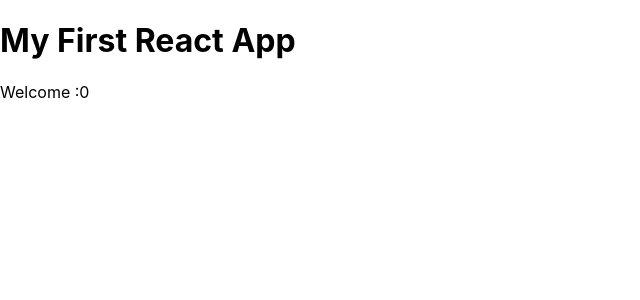
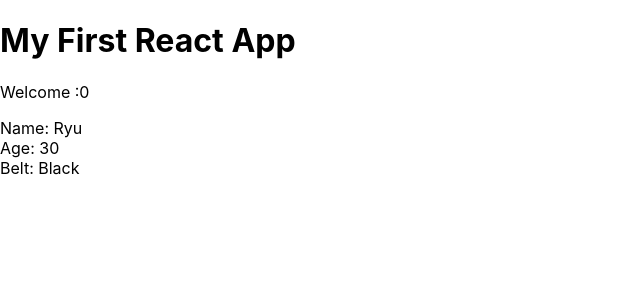
Before and after one commit to gonzalezsoriano777/REACT, a React (Create React App) app in the folder my-app/: page / in a window 1280 px wide. Shown: the top 300 px of the page, without its empty margins (0-640 px from the left). Built offline with nearby package versions, Linux system fonts and the light colour scheme.

Commit message:
Nesting Components

```diff
--- a/my-app/src/App.js
+++ b/my-app/src/App.js
@@ -1,4 +1,5 @@
 import React, { Component } from 'react';
+import HG from './HG'; // This is nesting components since your importing a file and putting it into another file
 // import './App.css';
 
 class App extends Component { // Hey! Once your here it best to delete the code that's a default so that you can create your very own react app
@@ -7,6 +8,7 @@ class App extends Component { // Hey! Once your here it best to delete the code
       <div className="App">
        <h1>My First React App</h1>
        <p>Welcome :0</p>
+       <HG />
       </div>
     );
   }
--- /dev/null
+++ b/my-app/src/HG.js
@@ -0,0 +1,15 @@
+import React, { Component } from 'react';
+
+class HG extends Component {
+    render(){
+     return(
+         <div className="hg">
+         <div>Name: Ryu</div>
+         <div>Age: 30</div>
+         <div>Belt: Black</div>
+         </div>
+         )
+    }
+}
+
+export default HG
```
